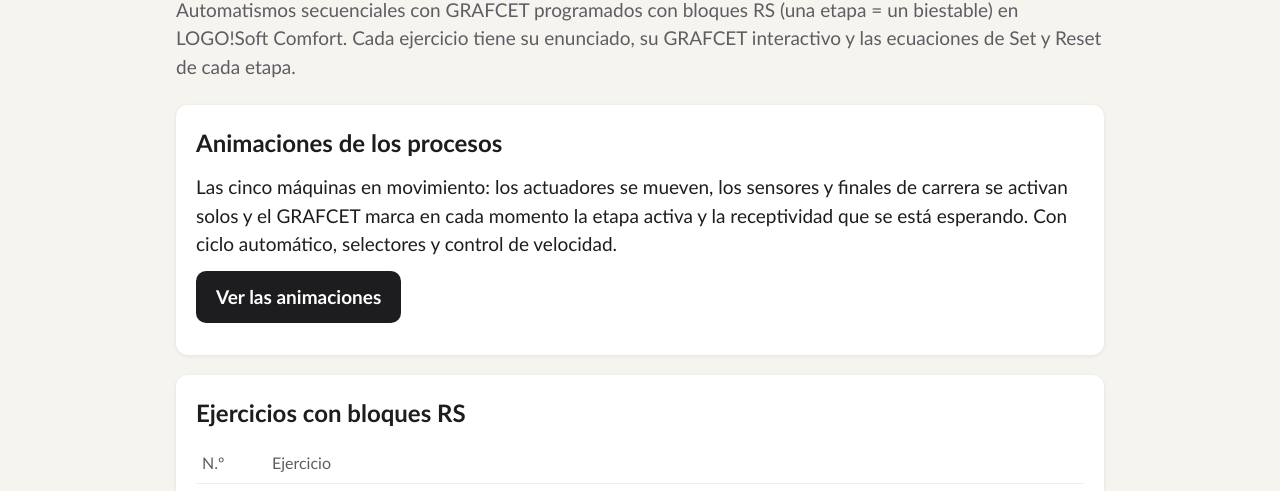
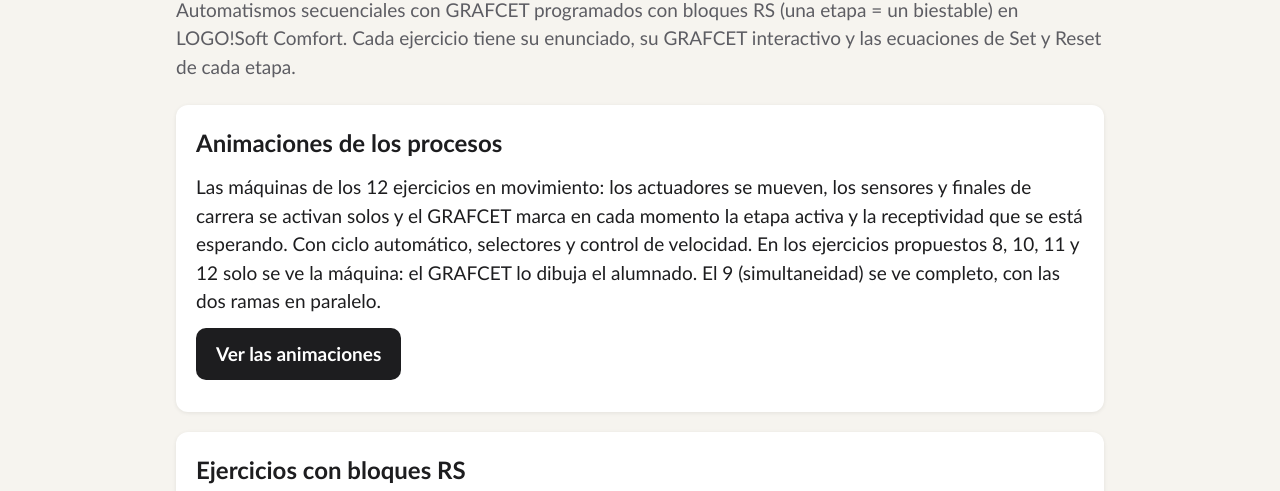
Before and after one commit to bsrtorres/esquemas-electricidad, a plain HTML site: page grafcet.html in a window 1280 px wide. Shown: the part 218-709 px from the top of the page. Drawn offline with Linux system fonts and the light colour scheme.

Commit message:
GRAFCET: texto de las animaciones de los 12 ejercicios

```diff
--- a/grafcet.html
+++ b/grafcet.html
@@ -33,7 +33,7 @@
 
   <section class="card">
     <h2>Animaciones de los procesos</h2>
-    <p>Las cinco máquinas en movimiento: los actuadores se mueven, los sensores y finales de carrera se activan solos y el GRAFCET marca en cada momento la etapa activa y la receptividad que se está esperando. Con ciclo automático, selectores y control de velocidad.</p>
+    <p>Las máquinas de los 12 ejercicios en movimiento: los actuadores se mueven, los sensores y finales de carrera se activan solos y el GRAFCET marca en cada momento la etapa activa y la receptividad que se está esperando. Con ciclo automático, selectores y control de velocidad. En los ejercicios propuestos 8, 10, 11 y 12 solo se ve la máquina: el GRAFCET lo dibuja el alumnado. El 9 (simultaneidad) se ve completo, con las dos ramas en paralelo.</p>
     <p><a class="big" href="grafcet/animaciones.html">Ver las animaciones</a></p>
   </section>
 
```
